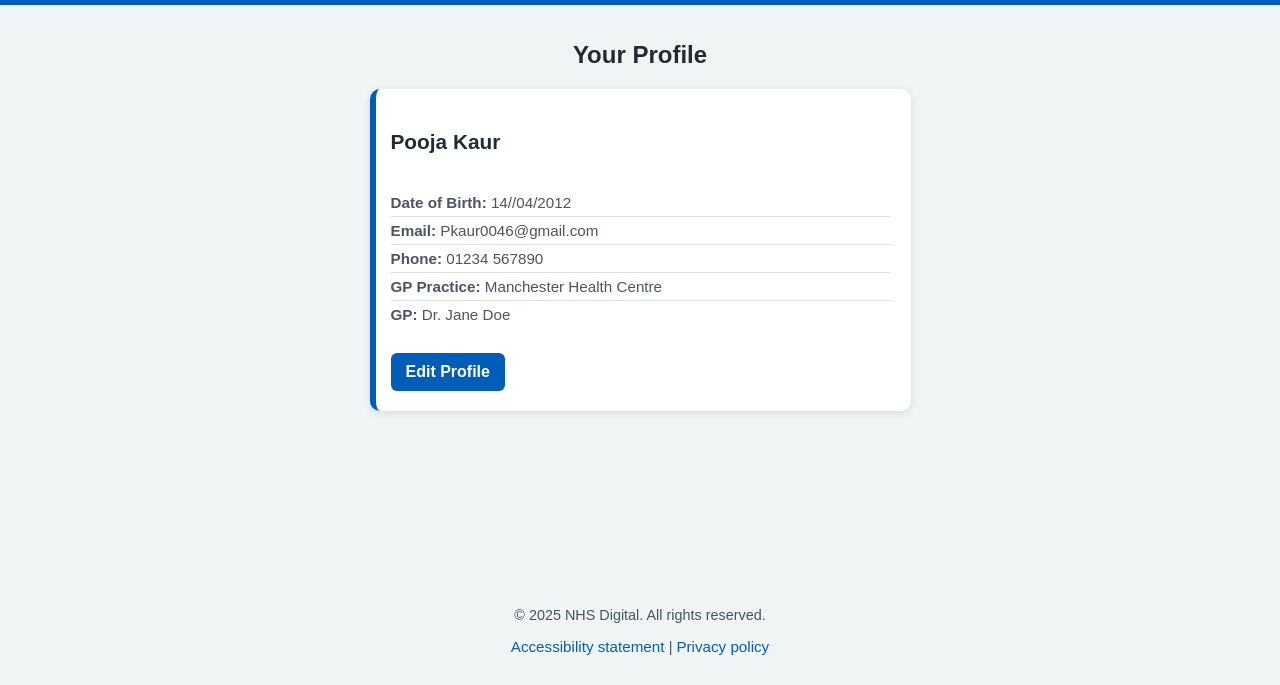
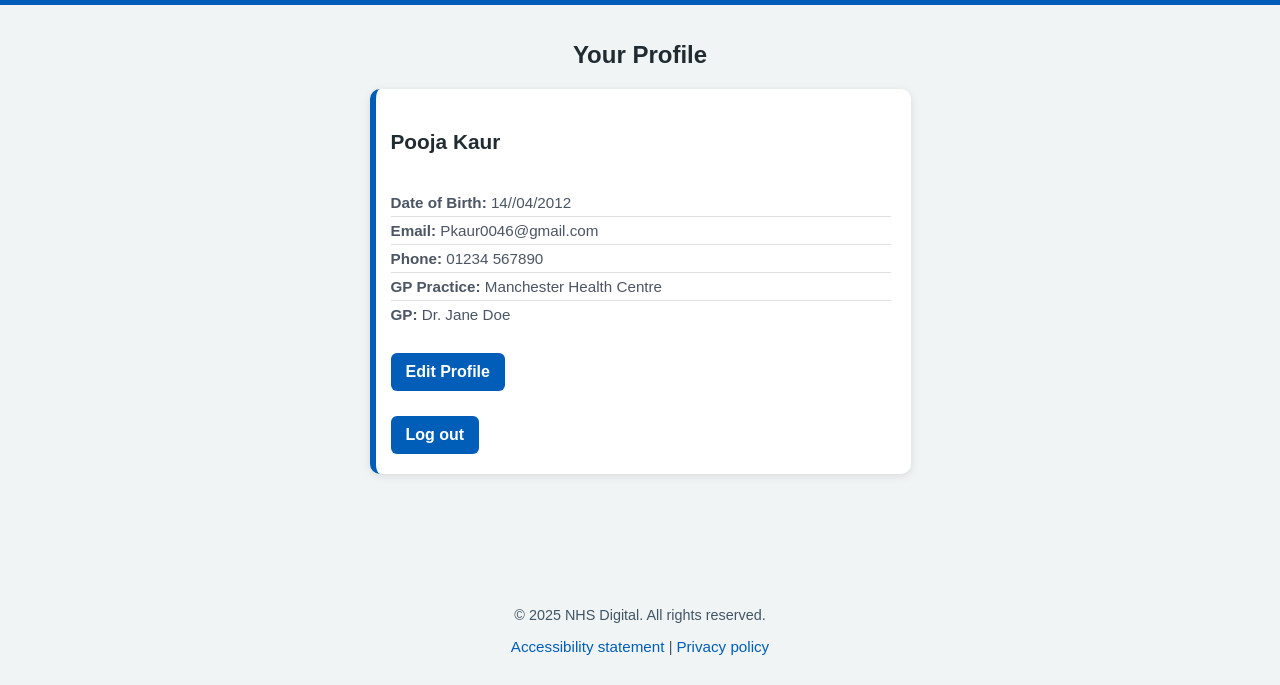
Before and after one commit to Pooja0046/nhs.website, a plain HTML site: page profile.html in a window 1280 px wide. Shown: the part 115-800 px from the top of the page. Drawn offline with Linux system fonts and the light colour scheme.

Commit message:
added a button

```diff
--- a/profile.html
+++ b/profile.html
@@ -44,6 +44,7 @@
       </div>
 
       <a href="edit-profile.html" class="edit-profile-button">Edit Profile</a>
+      <a href="edit-profile.html" class="edit-profile-button">Log out</a>
     </div>
   </main>
 
```
